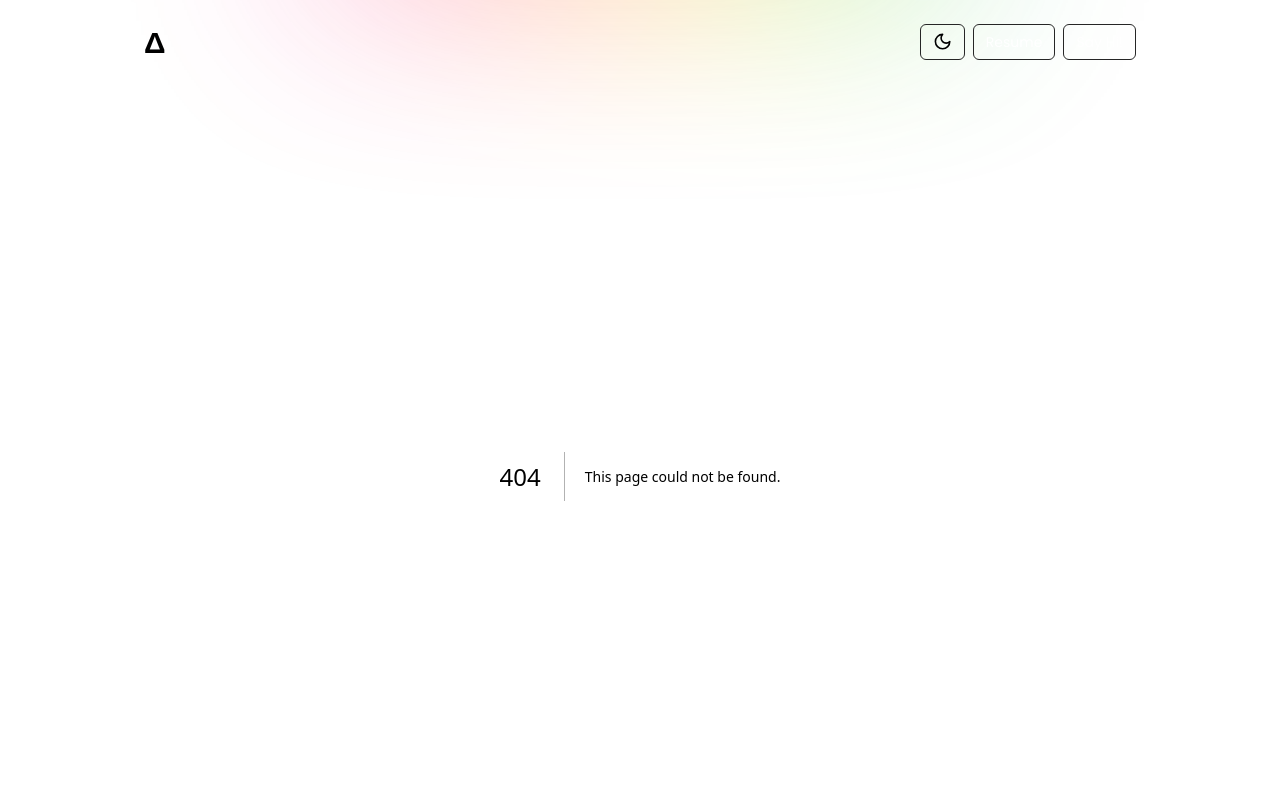
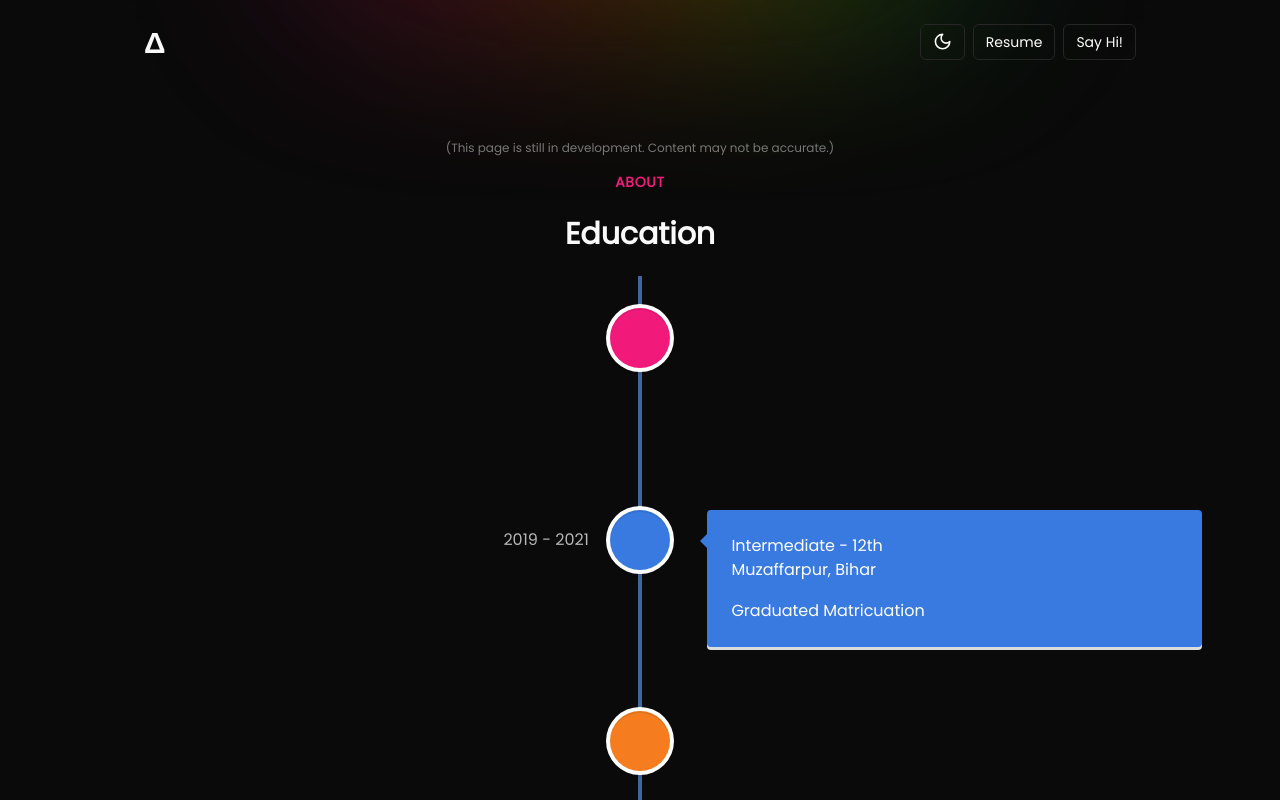
Before and after one commit to ankitrajxd/personal-portfolio, a Next.js app: page /timeline in a window 1280 px wide. Before the commit this address had no page. Shown: the top 800 px of the page. Built offline with nearby package versions, Linux system fonts and the light colour scheme.

Commit message:
added vertical timeline

```diff
--- a/app/About.tsx
+++ b/app/About.tsx
@@ -1,9 +1,11 @@
 import React from "react";
 import LeetcodeStats from "./components/LeetcodeStats";
+import { Button } from "@/components/ui/button";
+import Link from "next/link";
 
 const About = () => {
   return (
-  <div>
+    <div>
       <div className=" flex-col items-center">
         <h2
           className={`text-center font-bold text-sm text-[#F11A7B] uppercase tracking-wider mb-6`}
@@ -24,6 +26,12 @@ const About = () => {
         technology stacks. I&apos;m also open to collaborating on software
         projects.
       </p>
+
+      <Link href={"/timeline"}>
+        <Button className="mt-3" size={"sm"} variant={"secondary"}>
+          More info
+        </Button>
+      </Link>
     </div>
   );
 };
--- /dev/null
+++ b/app/components/Timeline.tsx
@@ -0,0 +1,62 @@
+"use client";
+import {
+  VerticalTimeline,
+  VerticalTimelineElement,
+} from "react-vertical-timeline-component";
+import "react-vertical-timeline-component/style.min.css";
+
+import React from "react";
+
+const Timeline = () => {
+  const Education = [
+    {
+      Date: "2021 - 2025",
+      title: "Bachelor of Engineering CSE",
+      School: "Chandigarh University",
+      location: "Mohali, Punjab",
+      description: "Graduated Matricuation",
+      bg: "#F11A7B",
+    },
+    {
+      Date: "2019 - 2021",
+      title: "Intermediate - 12th",
+      School: "Paramount Academy",
+      location: "Muzaffarpur, Bihar",
+      description: "Graduated Matricuation",
+      bg: "#387ADF",
+    },
+    {
+      Date: "2018 - 2019",
+      title: "Matriculation - 10th",
+      School: "Woodbine Modern School",
+      location: "Darbhanga, Bihar",
+      description: "Graduated Matricuation",
+      bg: "#F57D1F",
+    },
+  ];
+
+  return (
+    <div>
+      <VerticalTimeline animate={true} lineColor="#40679E">
+        {Education.map((e, i) => (
+          <VerticalTimelineElement
+            key={i}
+            visible={true}
+            className="vertical-timeline-element--work"
+            contentStyle={{ background: e.bg, color: "#fff" }}
+            contentArrowStyle={{ borderRight: `7px solid  ${e.bg}` }}
+            date={e.Date}
+            iconStyle={{ background: e.bg, color: "#fff" }}
+            icon={""}
+          >
+            <h3 className="vertical-timeline-element-title">{e.title}</h3>
+            <h4 className="vertical-timeline-element-subtitle">{e.location}</h4>
+            <p>{e.description}</p>
+          </VerticalTimelineElement>
+        ))}
+      </VerticalTimeline>
+    </div>
+  );
+};
+
+export default Timeline;
--- a/app/page.tsx
+++ b/app/page.tsx
@@ -10,6 +10,7 @@ import GithubStats from "./GithubStats";
 import naruto from "@/public/naruto.png";
 import obito from "@/public/obito.png";
 import Image from "next/image";
+import Timeline from "./components/Timeline";
 
 export default function Home() {
   return (
@@ -33,6 +34,7 @@ export default function Home() {
         <div className="">
           <GithubStats />
         </div>
+
         <Image
           className="absolute right-[6rem] pointer-events-none hidden md:block"
           width={200}
@@ -43,13 +45,13 @@ export default function Home() {
       </div>
       <div className=" px-[1rem] lg:px-[9rem] relative my-[6rem]  flex flex-col  gap-y-4">
         <Favourites />
-        <Image
+        {/* <Image
           src={obito}
           width={200}
           height={300}
           alt="obito"
           className="absolute top-[-7rem] pointer-events-none dark:md:block hidden"
-        />
+        /> */}
         <Quote />
       </div>
       <div className=" px-[1rem] md:px-[9rem] my-[6rem]  ">
--- /dev/null
+++ b/app/timeline/page.tsx
@@ -0,0 +1,22 @@
+import React from "react";
+import Timeline from "../components/Timeline";
+
+const TimelinePage = () => {
+  return (
+    <div className="p-4 mt-[4rem]">
+      <p className="text-xs opacity-45 text-center mb-4">{`(This page is still in development. Content may not be accurate.)`}</p>
+      <h2
+        className={`text-center font-bold text-sm text-[#F11A7B] uppercase tracking-wider mb-6`}
+      >
+        About
+      </h2>
+      <p className="text-center text-2xl sm:text-3xl mb-6 font-extrabold  md:no-underline underline-offset-8 decoration-[#F11A7B]">
+        Education
+      </p>
+
+      <Timeline />
+    </div>
+  );
+};
+
+export default TimelinePage;
--- a/package.json
+++ b/package.json
@@ -28,6 +28,7 @@
     "react-parallax-tilt": "^1.7.211",
     "react-pdf": "^7.7.0",
     "react-tooltip": "^5.26.3",
+    "react-vertical-timeline-component": "^3.6.0",
     "tailwind-merge": "^2.2.1",
     "tailwindcss-animate": "^1.0.7"
   },
@@ -35,6 +36,7 @@
     "@types/node": "^20",
     "@types/react": "^18",
     "@types/react-dom": "^18",
+    "@types/react-vertical-timeline-component": "^3.3.6",
     "autoprefixer": "^10.0.1",
     "eslint": "^8",
     "eslint-config-next": "14.1.0",
```
Also changed, not shown: 1 other file (tests, documents, lock files or other folders).
